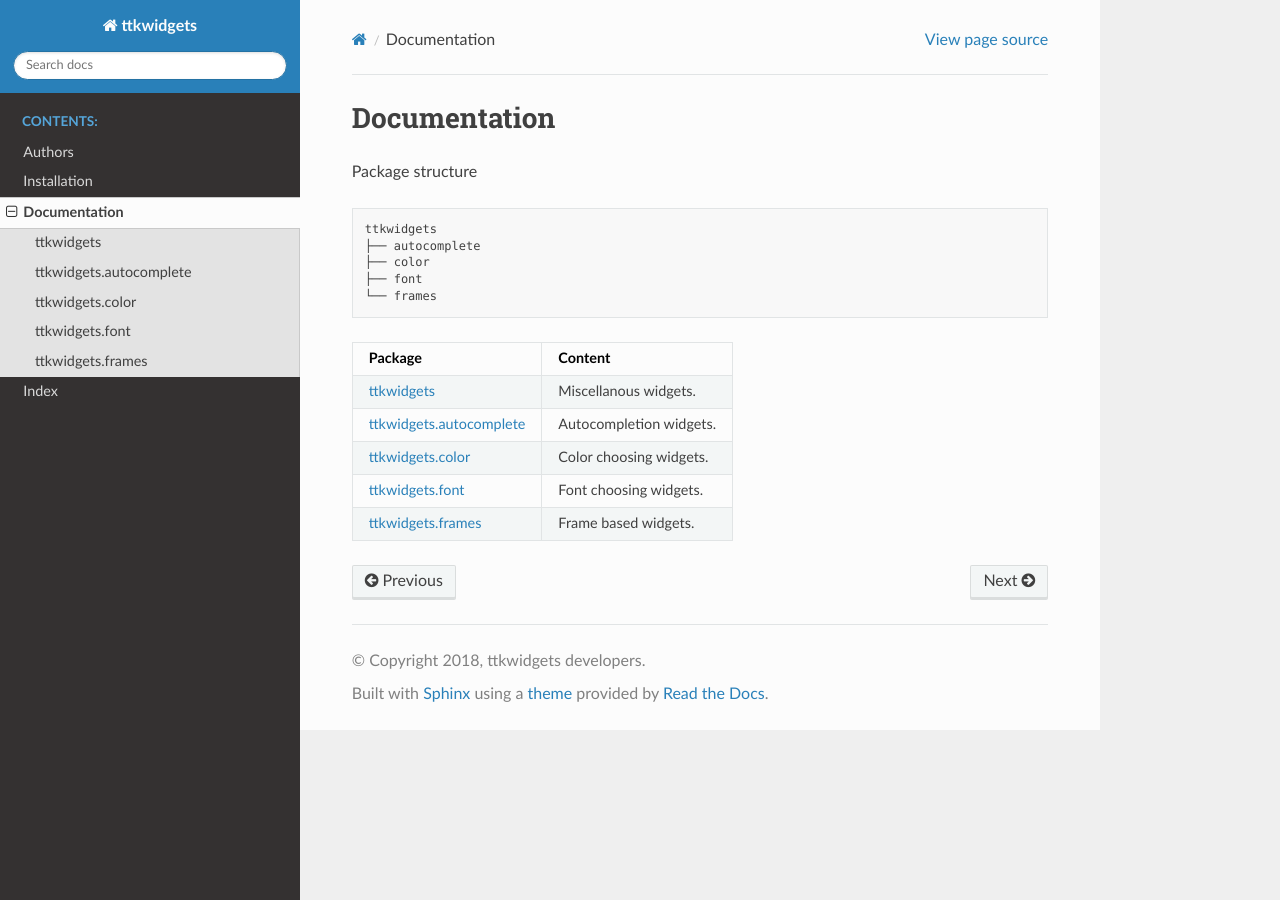
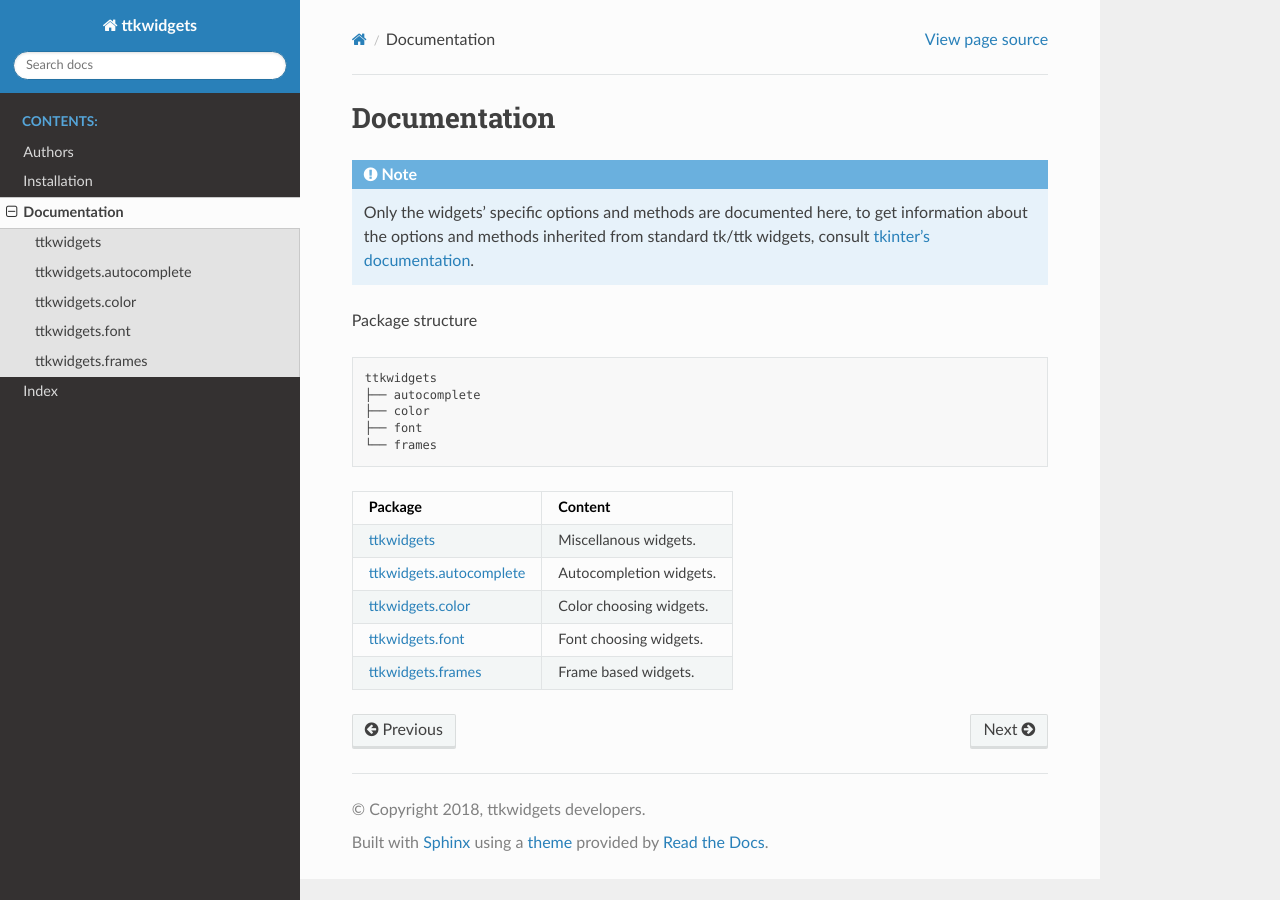
Before and after one commit to TkinterEP/ttkwidgets, a Sphinx documentation site: the page built from docs/source/documentation.rst, in a window 1280 px wide. Built offline with Sphinx 7.4.7 and the Read the Docs theme 2.0.0, drawn with Linux system fonts in a browser that asks for light colours; pages that are not in the unit, such as notebooks, are missing from menus.

Commit message:
Add note about the scope of the documentation

```diff
--- a/docs/source/documentation.rst
+++ b/docs/source/documentation.rst
@@ -1,5 +1,10 @@
 Documentation
 =============
+
+.. note::
+    Only the widgets' specific options and methods are documented here,
+    to get information about the options and methods inherited from standard tk/ttk
+    widgets, consult `tkinter's documentation <https://docs.python.org/3/library/tkinter.html>`_.
 
 .. toctree::
     :hidden:
```
